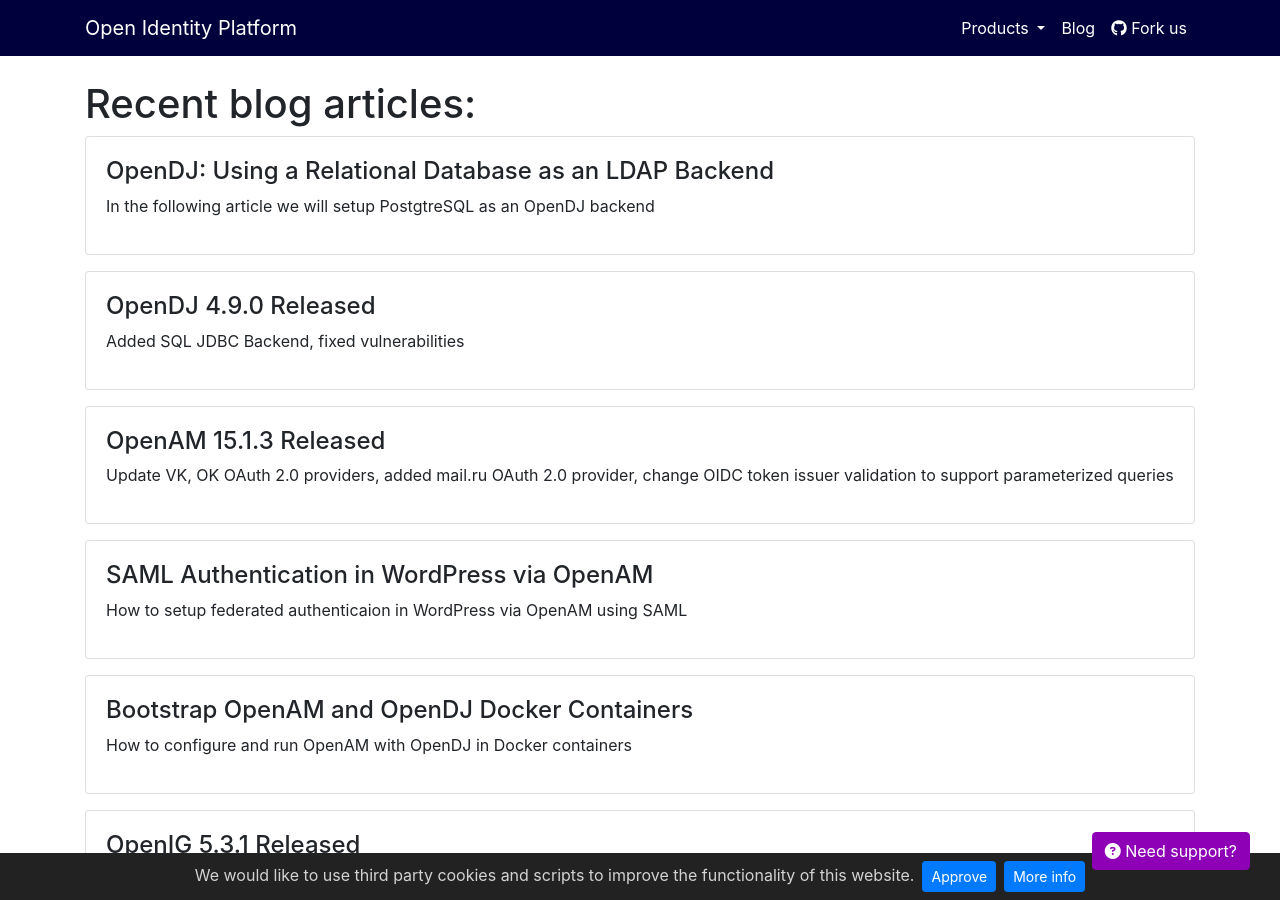
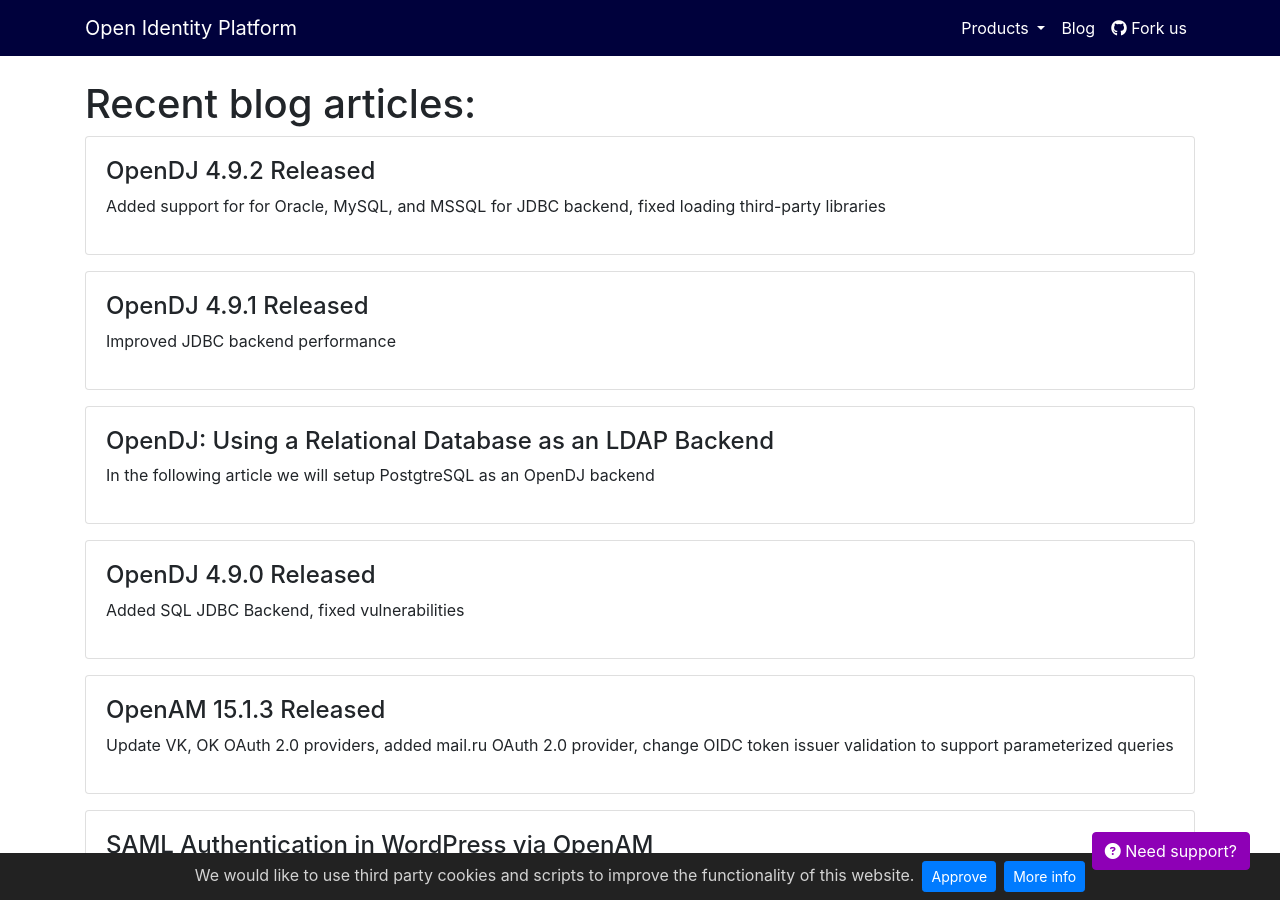
Before and after one commit to OpenIdentityPlatform/OpenIdentityPlatform.org, a Jekyll site: the page built from blog/index.html, in a window 1280 px wide and 900 px high. Built offline with Jekyll 4.4.1, drawn with Linux system fonts in a browser that asks for light colours; nearby versions of some CDN libraries.

Commit message:
OpenDJ 4.9.2 Released, OpenDJ 4.9.1 Released (#215)

```diff
--- a/_data/blogposts.yml
+++ b/_data/blogposts.yml
@@ -1,3 +1,11 @@
+-
+  title: 'OpenDJ 4.9.2 Released'
+  link: '/blog/opendj-4-9-2-released'
+  description: 'Added support for for Oracle, MySQL, and MSSQL for JDBC backend, fixed loading third-party libraries'
+-
+  title: 'OpenDJ 4.9.1 Released'
+  link: '/blog/opendj-4-9-1-released'
+  description: 'Improved JDBC backend performance'
 -
   title: 'OpenDJ: Using a Relational Database as an LDAP Backend'
   link: '/blog/opendj-using-a-relational-database-as-an-ldap-backend'
--- /dev/null
+++ b/blog/opendj-4-9-1-released.md
@@ -0,0 +1,22 @@
+---
+layout: home
+landing-title: "OpenDJ 4.9.1 Released"
+landing-title2: "OpenDJ 4.9.1 Released"
+description: Open Identity Community released OpenDJ v4.9.1
+keywords: 'OpenDJ, Directory Service, Directory Services, LDAP, Open Identity Platform, release, SQL, JDBC'
+imageurl: 'opendj-og.png'
+share-buttons: true
+
+---
+# OpenDJ 4.9.1 Released
+[Download](https://github.com/OpenIdentityPlatform/OpenDJ/releases/tag/4.9.1)
+
+## What's new
+* Memory optimization after backup configuration
+* Made JDBC sonnections short live
+
+Full chageset ([more details](https://github.com/OpenIdentityPlatform/OpenDJ/compare/4.9.0...4.9.1))
+
+## Thanks for the contibutions
+
+<i id="vharseko"><i>1. <a href="https://github.com/vharseko" target="_blank">Valery Kharseko</a></i>
--- /dev/null
+++ b/blog/opendj-4-9-2-released.md
@@ -0,0 +1,25 @@
+---
+layout: home
+landing-title: "OpenDJ 4.9.2 Released"
+landing-title2: "OpenDJ 4.9.2 Released"
+description: Open Identity Community released OpenDJ v4.9.2
+keywords: 'OpenDJ, Directory Service, Directory Services, LDAP, Open Identity Platform, release, SQL, JDBC'
+imageurl: 'opendj-og.png'
+share-buttons: true
+
+---
+# OpenDJ 4.9.2 Released
+[Download](https://github.com/OpenIdentityPlatform/OpenDJ/releases/tag/4.9.2)
+
+## What's new
+* Added support for for Oracle, MySQL, and MSSQL for JDBC backend
+* Fixed loading third-party libraries
+* Updated documentation
+
+Full chageset ([more details](https://github.com/OpenIdentityPlatform/OpenDJ/compare/4.9.1...4.9.2))
+
+## Thanks for the contibutions
+
+<i id="vharseko"><i>1. <a href="https://github.com/vharseko" target="_blank">Valery Kharseko</a></i>
+
+<i id="maximthomas"><i>2. <a href="https://github.com/maximthomas" target="_blank">Maxim Thomas</a></i>
```
